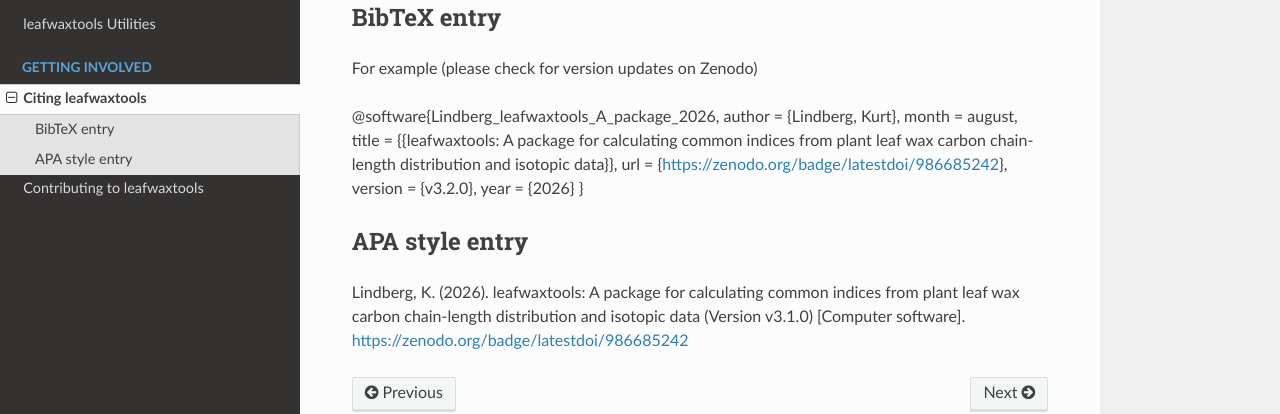
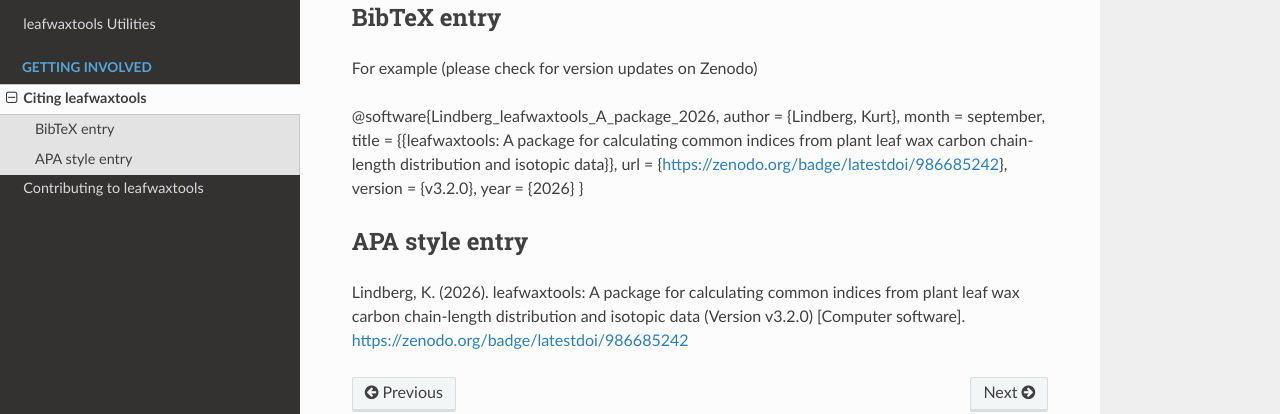
Before and after one commit to kurtlindberg/leafwaxtools, a Sphinx documentation site: the page built from docs/source/citation.rst, in a window 1280 px wide. Shown: the part 231-645 px from the top of the page. Built offline with Sphinx 7.4.7 and the Read the Docs theme 3.1.0, drawn with Linux system fonts in a browser that asks for light colours.

Commit message:
Fix version and month

```diff
--- a/docs/source/citation.rst
+++ b/docs/source/citation.rst
@@ -12,7 +12,7 @@
 
 @software{Lindberg_leafwaxtools_A_package_2026,
 author = {Lindberg, Kurt},
-month = august,
+month = september,
 title = {{leafwaxtools: A package for calculating common indices from plant leaf wax carbon chain-length distribution and isotopic data}},
 url = {https://zenodo.org/badge/latestdoi/986685242},
 version = {v3.2.0},
@@ -24,4 +24,4 @@
 APA style entry
 """""""""""""""
 
-Lindberg, K. (2026). leafwaxtools: A package for calculating common indices from plant leaf wax carbon chain-length distribution and isotopic data (Version v3.1.0) [Computer software]. https://zenodo.org/badge/latestdoi/986685242
+Lindberg, K. (2026). leafwaxtools: A package for calculating common indices from plant leaf wax carbon chain-length distribution and isotopic data (Version v3.2.0) [Computer software]. https://zenodo.org/badge/latestdoi/986685242
```
